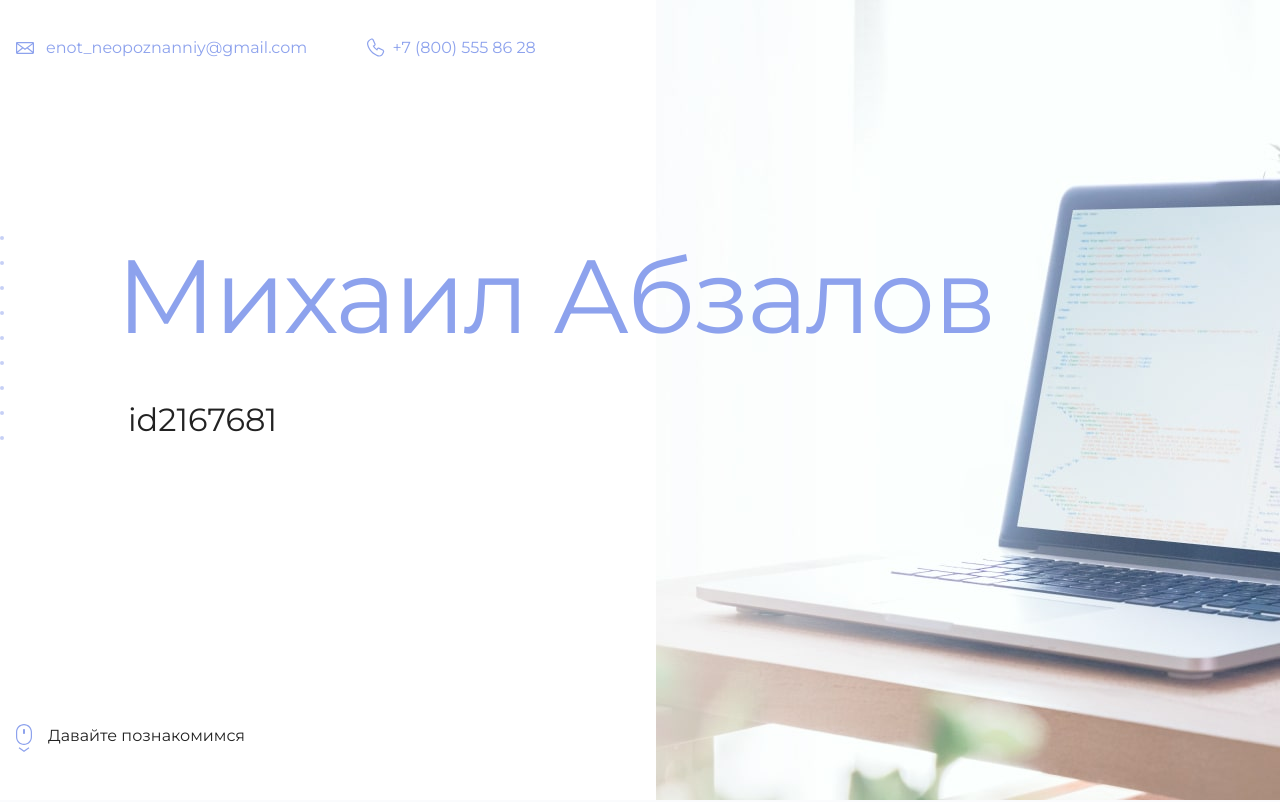
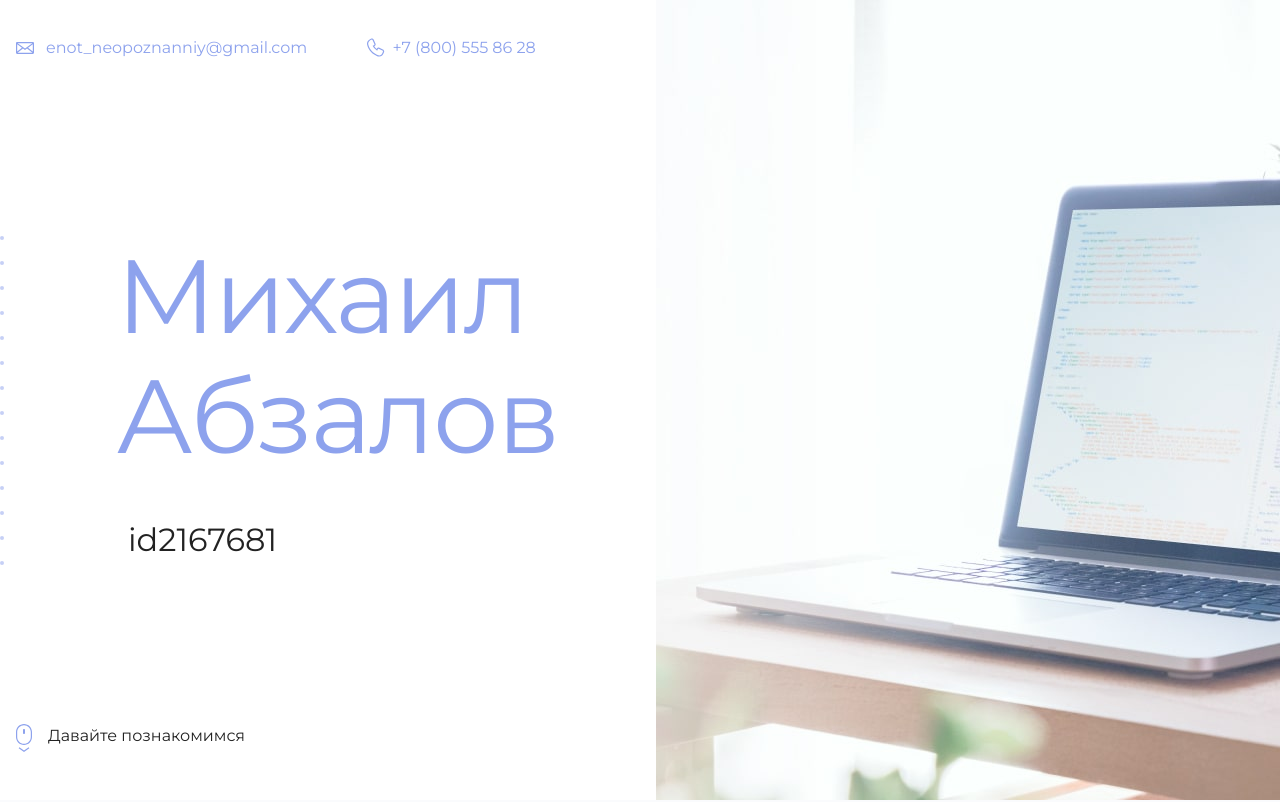
Before and after one commit to Shameejoez/shameejoez.github.io, a plain HTML site: page index.html in a window 1280 px wide. Shown: the top 802 px of the page. Drawn offline with Linux system fonts and the light colour scheme.

Commit message:
Update index.html

```diff
--- a/index.html
+++ b/index.html
@@ -18,7 +18,7 @@
     <main>
       <section class="hero-image">
         <div class="container">
-          <h1 class="heading">Михаил Абзалов</h1>
+          <h1 class="heading">Михаил <br>Абзалов</h1>
           <p>id2167681</p>
         </div>
       </section>
```
